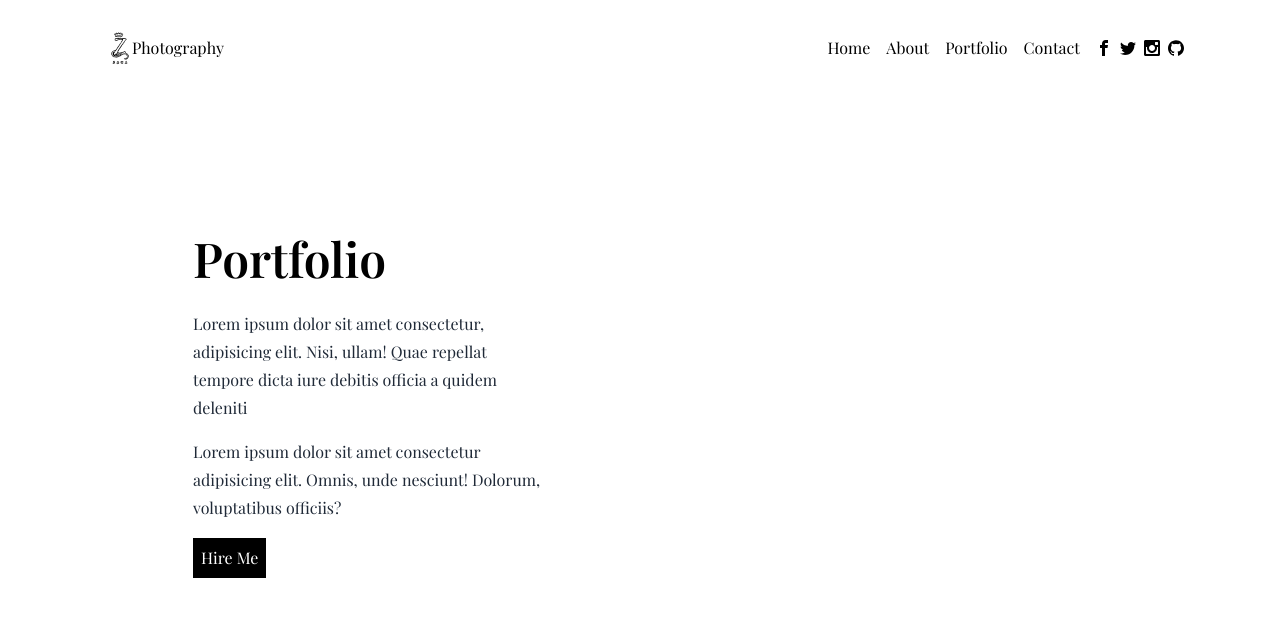
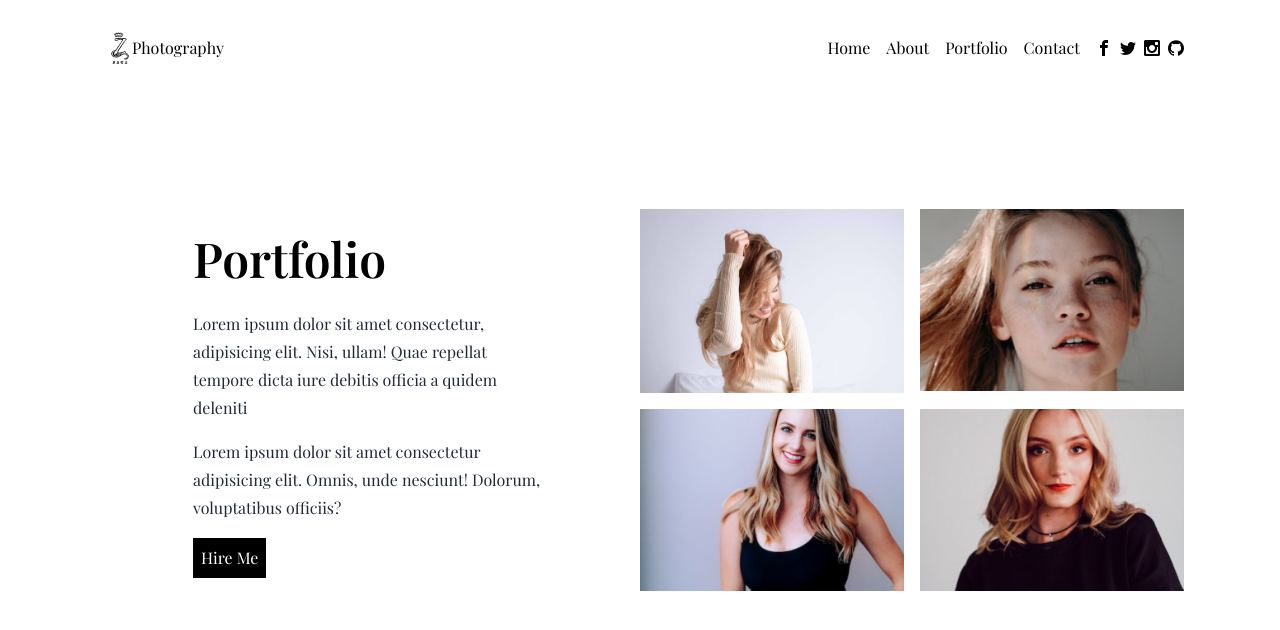
Before and after one commit to ThunderboltForEver/Photography, a Next.js app: page /portfolio in a window 1280 px wide. Shown: the top 630 px of the page. Built offline with nearby package versions, Linux system fonts and the light colour scheme; a web font is replaced by a local one.

Commit message:
Update page.tsx

```diff
--- a/app/(pages)/portfolio/page.tsx
+++ b/app/(pages)/portfolio/page.tsx
@@ -25,7 +25,11 @@ export default function Portfolio() {
         </Link>
       </div>
       <div className="grid grid-cols-1 mx-auto md:grid-cols-2 gap-4">
-
+        {images.map((image,key) => (
+            <div key={key} className="overflow-hidden">
+            <Image src={image} alt="" className="hover:scale-110 transition" />
+            </div>
+          ))}
 
 
       </div>
```
